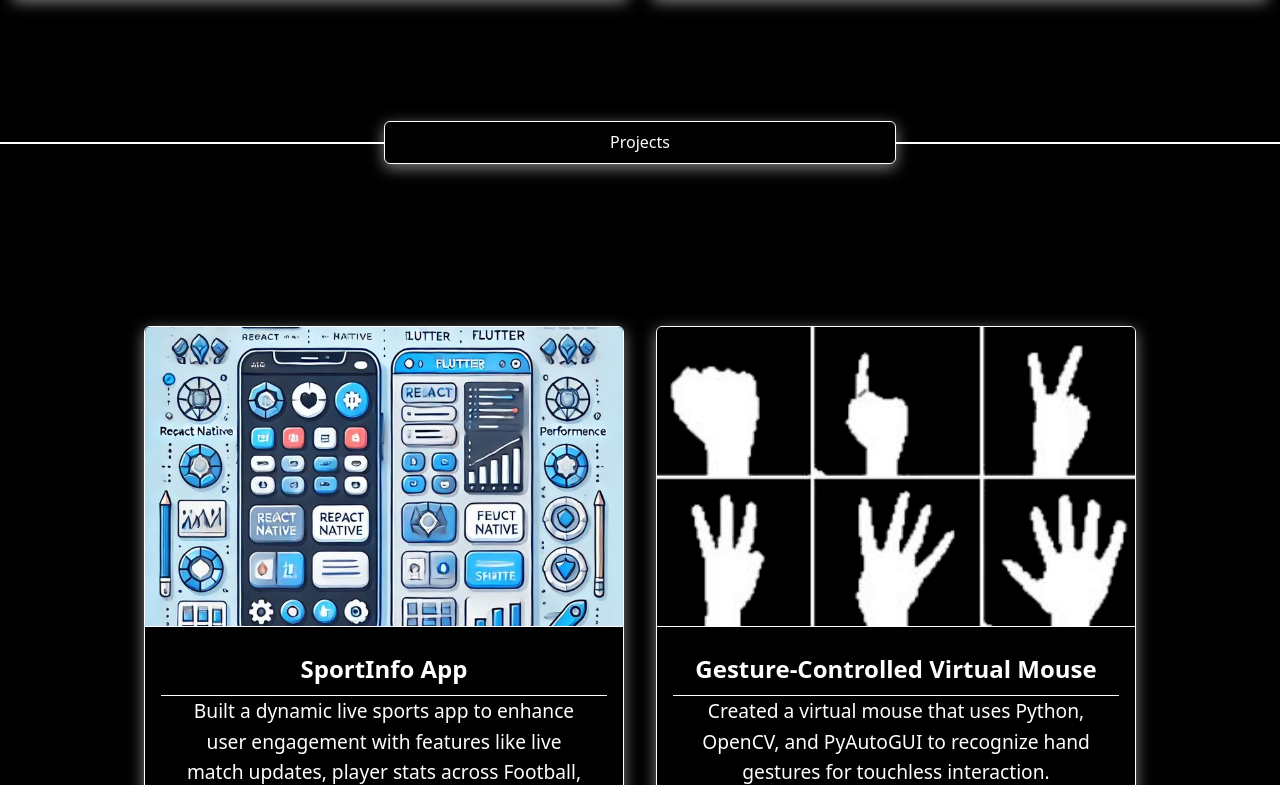
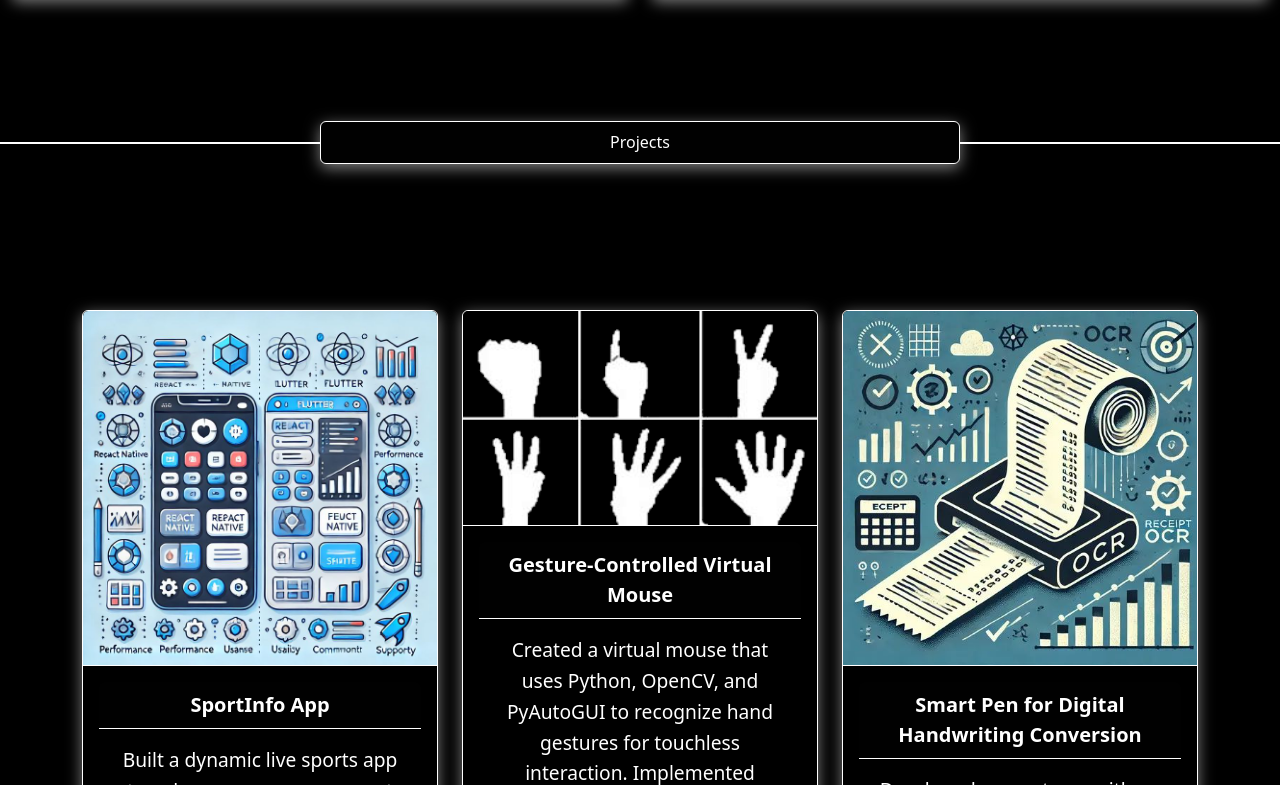
Before and after one commit to pagadalasreenivas/sreenivas_portfolio, a React (Create React App) app: page / in a window 1280 px wide. Shown: the part 4055-4840 px from the top of the page. Built offline with nearby package versions, Linux system fonts and the light colour scheme.

Commit message:
Fixed projects tab

```diff
--- a/src/Components/Projects.tsx
+++ b/src/Components/Projects.tsx
@@ -22,7 +22,6 @@
   },
 
 ];
-
 
 
 
@@ -53,7 +52,8 @@
           bg="black"
           className="text-center"
           style={{
-            width: "40%",
+            width: "90%", // Adjust for smaller screens
+            maxWidth: "40rem",
             boxShadow: "0px 4px 15px rgba(255, 255, 255, 0.5)",
             overflow: "hidden",
             border: "1px solid white",
@@ -65,18 +65,14 @@
       </div>
 
       {/* Projects section */}
-      <div
-        className="d-flex flex-wrap justify-content-center p-5"
-        style={{ background: "#000" }}
-      >
+      <div className="container py-5" style={{ background: "#000" }}>
+        <div className="row">
           {projects.map((project) => (
+            <div className="col-12 col-md-6 col-lg-4 mb-4" key={project.id}>
               <Card
-            key={project.id}
                 bg="black"
-            className="text-center m-3"
+                className="text-center h-100"
                 style={{
-              width: "30rem",
-              height: "45rem",
                   boxShadow: "0px 4px 15px rgba(255, 255, 255, 0.5)",
                   overflow: "hidden",
                   border: "1px solid white",
@@ -87,8 +83,8 @@
                   variant="top"
                   src={project.imageUrl}
                   style={{
-                width:480,
-                height: 300,
+                    width: "100%",
+                    height: "auto", // Adjust height based on content
                     objectFit: "cover",
                     borderBottom: "1px solid white",
                   }}
@@ -97,9 +93,10 @@
                   <Card.Header
                     style={{
                       color: "white",
-                  fontSize: 24,
+                      fontSize: "1.25rem",
                       fontWeight: "bold",
                       borderBottom: "1px solid white",
+                      marginBottom: "1rem",
                     }}
                   >
                     {project.title}
@@ -109,7 +106,9 @@
                   </Card.Text>
                 </Card.Body>
               </Card>
+            </div>
           ))}
+        </div>
       </div>
     </div>
   );
```
Lines whose indentation alone changed are shown as unchanged.
